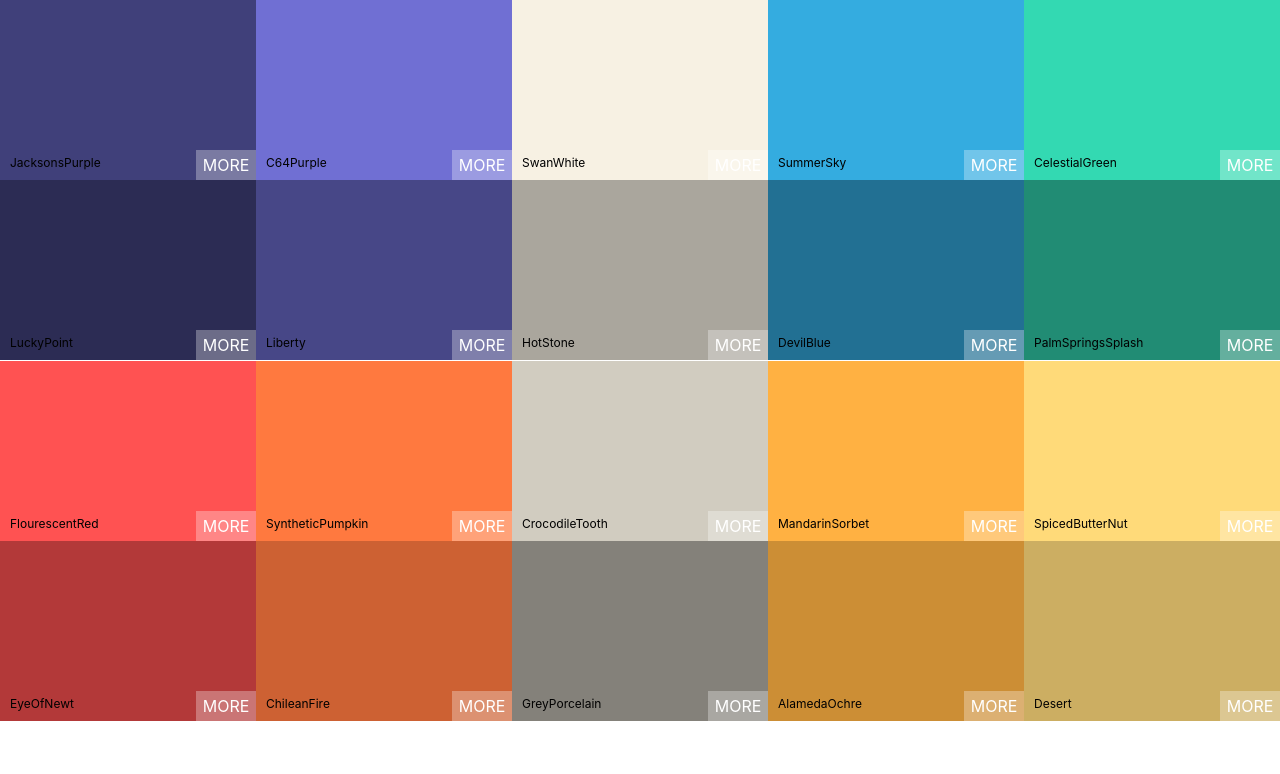
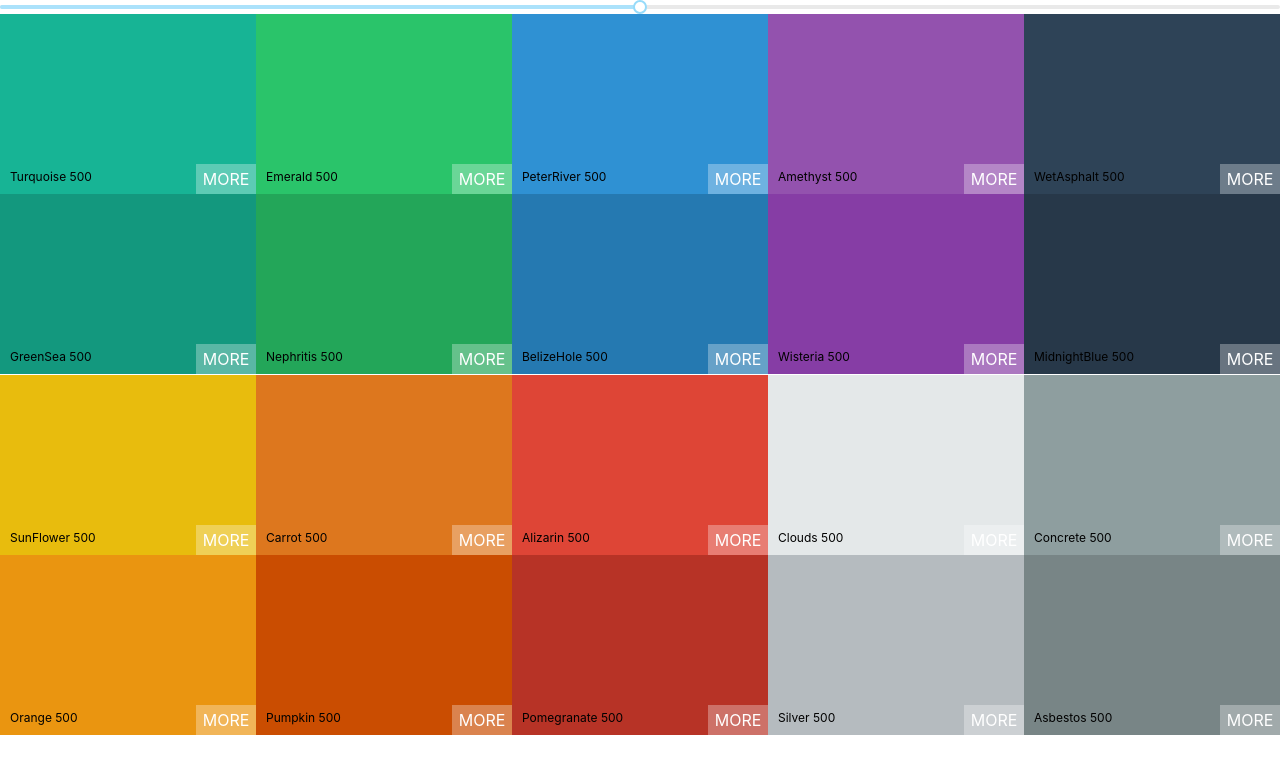
Before and after one commit to Nnaji-Victor/colorful, a React (Create React App) app: page / in a window 1280 px wide. Shown: the top 774 px of the page. Built offline with nearby package versions, Linux system fonts and the light colour scheme.

Commit message:
add slider to change the hue of the colors

```diff
--- a/package.json
+++ b/package.json
@@ -4,6 +4,7 @@
   "private": true,
   "dependencies": {
     "chroma-js": "^2.1.0",
+    "rc-slider": "^8.7.1",
     "react": "^16.11.0",
     "react-copy-to-clipboard": "^5.0.1",
     "react-dom": "^16.11.0",
--- a/src/App.js
+++ b/src/App.js
@@ -4,10 +4,9 @@ import SeedColors from './components/SeedColors';
 import {generatePalette} from './components/ColorHelper';
 
 function App() {
-  console.log(generatePalette(SeedColors[4]));
   return (
     <div className="App">
-      <Palette {...SeedColors[6]}/>
+      <Palette palette={generatePalette(SeedColors[1])}/>
     </div>
   );
 }
--- a/src/components/Palette.js
+++ b/src/components/Palette.js
@@ -1,12 +1,23 @@
-import React from 'react';
+import React, {useState} from 'react';
 import ColorBox from './ColorBox';
+import Slider from 'rc-slider';
+import 'rc-slider/assets/index.css';
 
 const Palette = (props) => {
-    const colorboxes = props.colors.map(color => (
-        <ColorBox bg={color.color} name={color.name} />
+    const [level, setLevel] = useState(500);
+
+    const changeLevel = (level) => setLevel(level);
+
+    const colorboxes = props.palette.colors[level].map(color => (
+        <ColorBox bg={color.hex} name={color.name} />
     ))
     return (
         <div className="Palette">
+            <Slider defaultValue={level}
+            min ={100}
+            max ={900}
+            step={100}
+            onAfterChange = {changeLevel}/>
             <div className="Palette-colors">
                 {colorboxes}
             </div>
```
Also changed, not shown: 1 other file (tests, documents, lock files or other folders).
